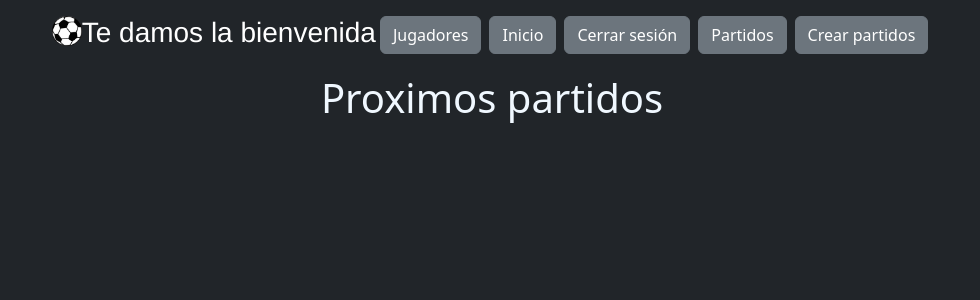
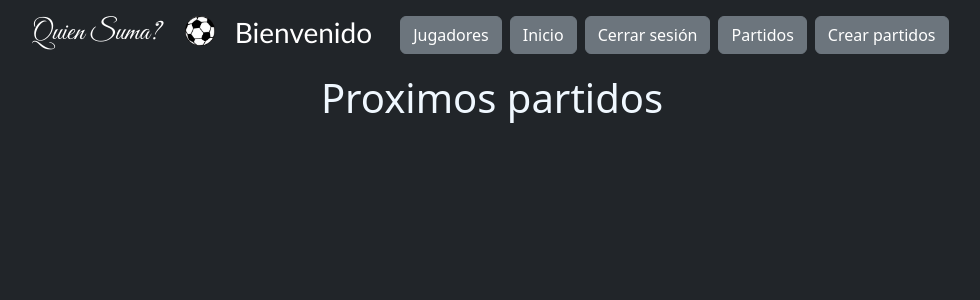
Before and after one commit to chiaradigii/QuienSumaApp, a Django app: page /listar-partidos/ in a window 1280 px wide. Shown: the top 300 px of the page, without its empty margins (148-1128 px from the left). Run offline with Django 4.2, Linux system fonts and the light colour scheme; the visitor is signed in with stand-in values (Sample User, id 1); data that the repository does not hold is empty; parts of the project's set-up code (start-up, migrations or seed data) failed here and were passed over; some libraries are stand-ins or nearby versions.

Commit message:
change bienvenida based on sexo

```diff
--- a/templates/partidos/partido_list.html
+++ b/templates/partidos/partido_list.html
@@ -48,13 +48,17 @@
 <!--INICIO DEL HEADER -->
 <header class=" bg-dark mb-auto d-flex w-100 h-50 p-3 mx-auto flex-column text-center text-white  shadow-5-strong">
     <nav class="nav nav-masthead justify-content-center float-md-end">
-      <!--INICIO DEL LOGO CON ICONO -->
+<!--INICIO DEL LOGO CON ICONO -->
+<h3 style="font-family: 'Great Vibes', cursive; margin-right:1.5rem; text-align: left;">Quien Suma?</h3>
+<img src= "{% static 'img/logo2.png' %}" width="30" height="30" class="d-inline-block align-top" alt="" style="margin-right: 20px;">
 
-        <img src= "{% static 'img/logo2.png' %}" width="30" height="30" class="d-inline-block align-top" alt="" >
+{% if user.sexo == 'M' %}
+    <h3 style="font-family: Calibri; margin-right:1.5rem;"> Bienvenido <strong>{{user.get_username}}</strong> </h3>
+{% else %}
+    <h3 style="font-family: Calibri; margin-right:1.5rem;"> Bienvenida <strong>{{user.get_username}}</strong> </h3>
+{% endif %}
 
-          <h3 style="font-family:  Helvetica;">Te damos la bienvenida <strong>{{user.get_username}}</strong> </h3>
-
-      <!--FIN  DEL LOGO CON ICONO -->
+<!--FIN  DEL LOGO CON ICONO -->
 
 
         <!--INICIO BOTONES-->
```
Also changed, not shown: templates/includes/header.html (+5 -2 lines).
